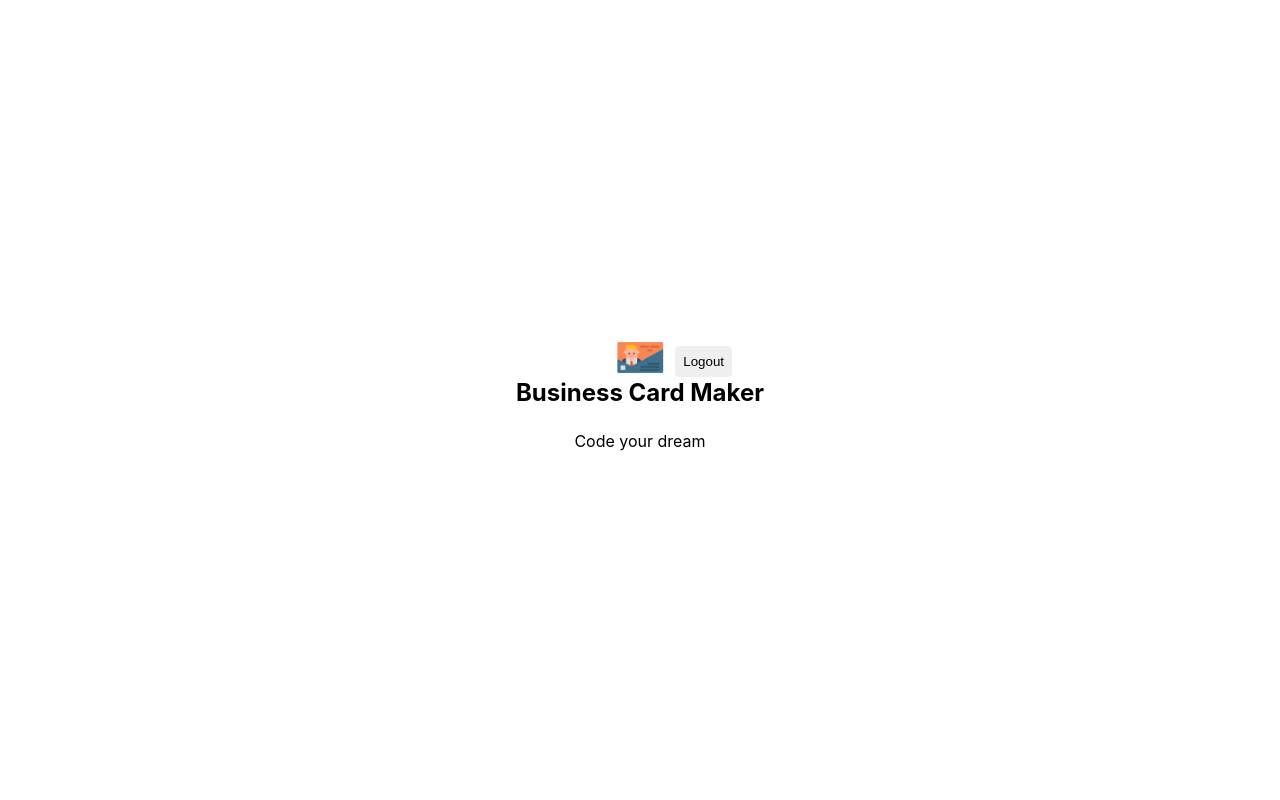
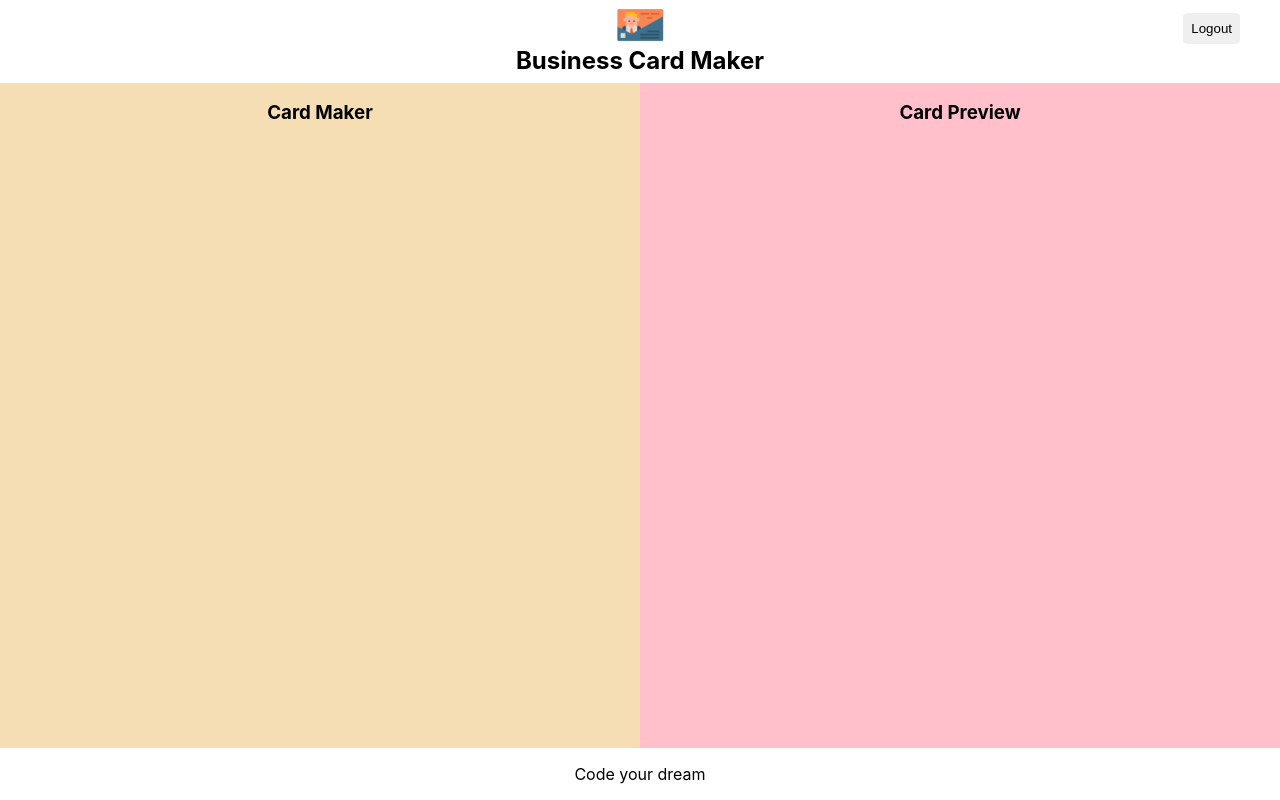
Before and after one commit to MinJeongH/React-cardMaker, a React (Create React App) app: page /maker in a window 1280 px wide. Built offline with nearby package versions, Linux system fonts and the light colour scheme; no server answers; sample sign-in values are in the browser's storage.

Commit message:
add editor & preview layout

```diff
--- /dev/null
+++ b/src/component/editor/editor.jsx
@@ -0,0 +1,10 @@
+import React from "react";
+import styles from "./editor.module.css";
+
+const Editor = (props) => (
+  <section className={styles.editor}>
+    <h1 className={styles.title}>Card Maker</h1>
+  </section>
+);
+
+export default Editor;
--- /dev/null
+++ b/src/component/editor/editor.module.css
@@ -0,0 +1,13 @@
+@value makerGreen from '../../common/colors.css';
+
+.editor {
+  flex-basis: 50%;
+  background-color: wheat;
+}
+
+.title {
+  width: 100%;
+  text-align: center;
+  margin-bottom: 1em;
+  color: makerGreen;
+}
--- a/src/component/maker/maker.jsx
+++ b/src/component/maker/maker.jsx
@@ -1,7 +1,9 @@
 import React, { useEffect } from "react";
 import { useNavigate } from "react-router-dom";
+import Editor from "../editor/editor";
 import Footer from "../footer/footer";
 import Header from "../header/header";
+import Preview from "../preview/preview";
 import styles from "./maker.module.css";
 
 const Maker = ({ authService }) => {
@@ -21,6 +23,10 @@
   return (
     <section className={styles.maker}>
       <Header onLogout={onLogout} />
+      <div className={styles.container}>
+        <Editor />
+        <Preview />
+      </div>
       <Footer />
     </section>
   );
--- a/src/component/maker/maker.module.css
+++ b/src/component/maker/maker.module.css
@@ -0,0 +1,19 @@
+@value mediaQuery from '../../common/size.css';
+
+.maker {
+  width: 100%;
+  height: 100%;
+  display: flex;
+  flex-direction: column;
+}
+
+.container {
+  display: flex;
+  flex: 1;
+}
+
+@media screen and (max-width: mediaQuery) {
+  .container {
+    flex-direction: column;
+  }
+}
--- /dev/null
+++ b/src/component/preview/preview.jsx
@@ -0,0 +1,10 @@
+import React from "react";
+import styles from "./preview.module.css";
+
+const Preview = (props) => (
+  <section className={styles.preview}>
+    <h1 className={styles.title}>Card Preview</h1>
+  </section>
+);
+
+export default Preview;
--- /dev/null
+++ b/src/component/preview/preview.module.css
@@ -0,0 +1,13 @@
+@value makerGreen from '../../common/colors.css';
+
+.preview {
+  flex-basis: 50%;
+  background-color: pink;
+}
+
+.title {
+  width: 100%;
+  text-align: center;
+  margin-bottom: 1em;
+  color: makerGreen;
+}
```
